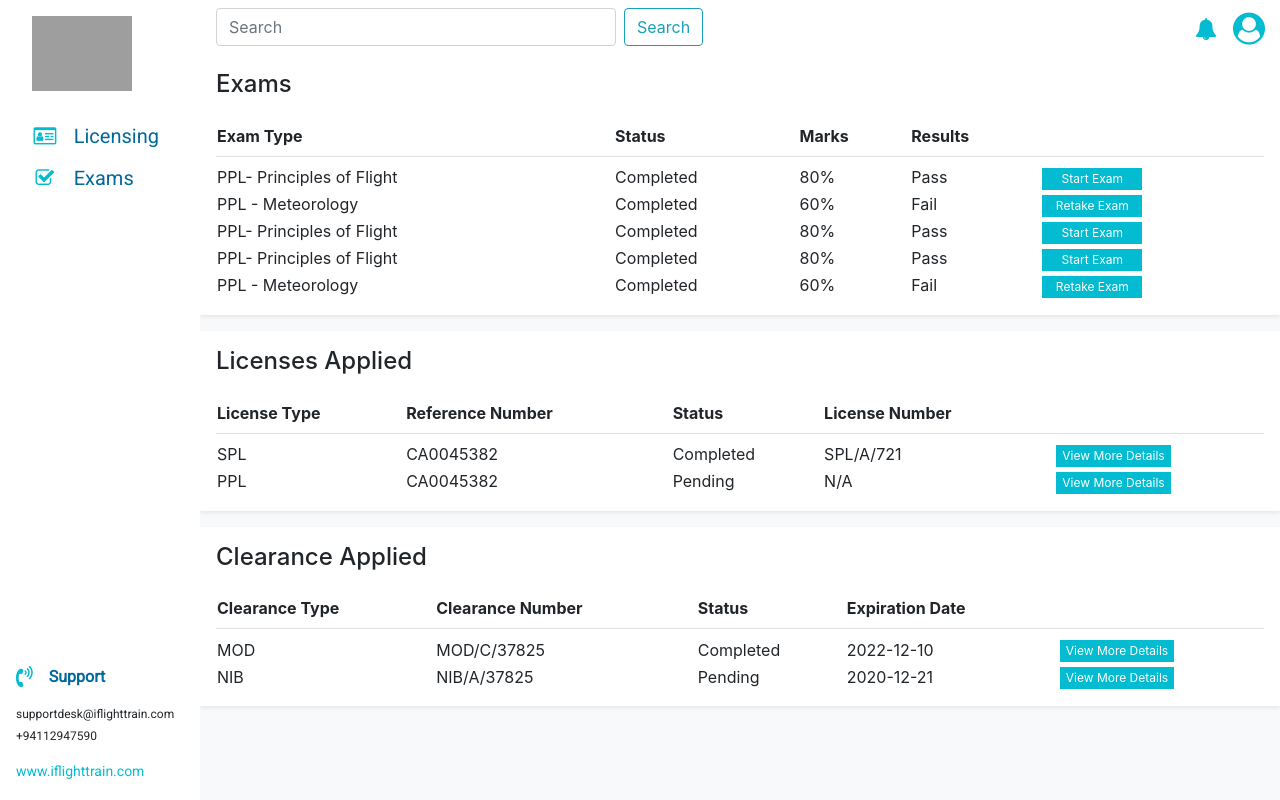
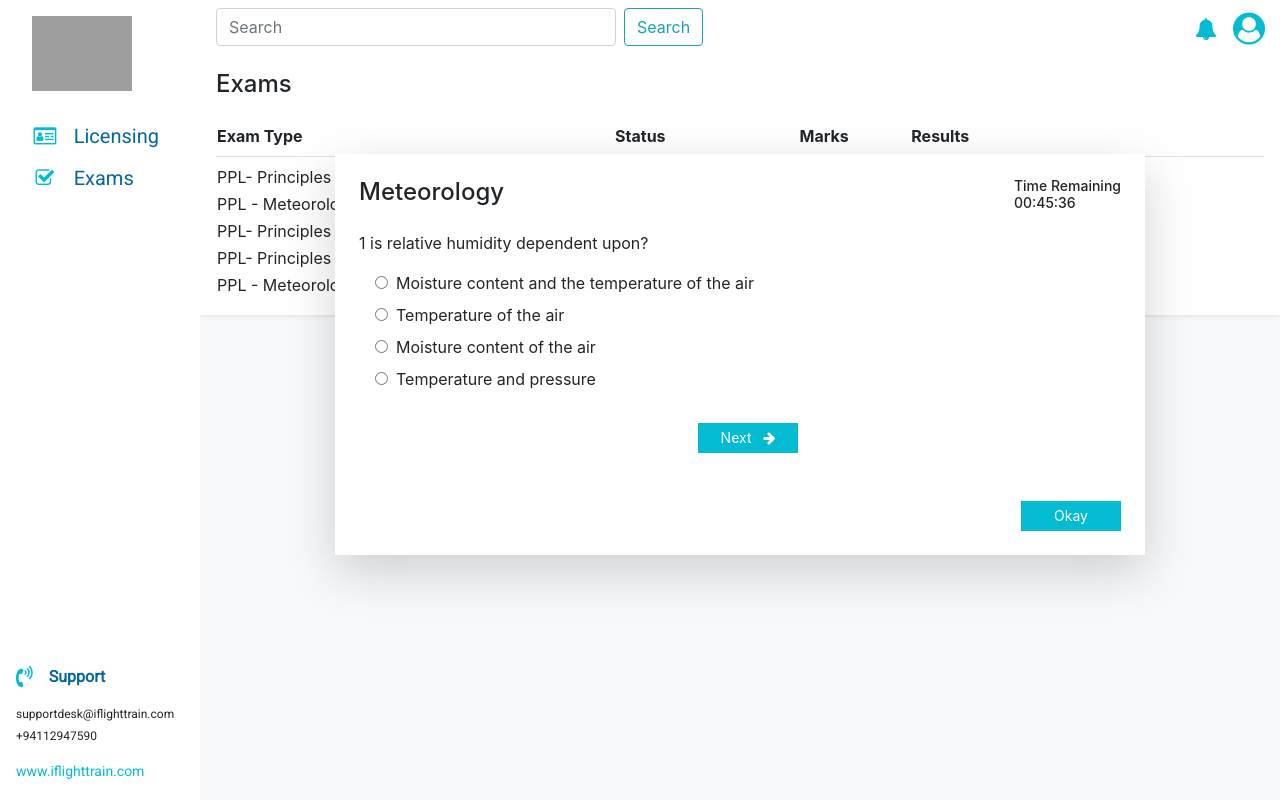
Before and after one commit to ImeshaMendis/civil-aviation-app, an Angular app: page / in a window 1280 px wide. Built offline with nearby package versions, Linux system fonts and the light colour scheme; grey boxes are pictures that could not be loaded.

Commit message:
version 2

```diff
--- a/src/app/app.component.html
+++ b/src/app/app.component.html
@@ -17,5 +17,5 @@
 <div class="section2">
   <app-header></app-header>
   <app-exams></app-exams>
-  <app-licensing></app-licensing>
+<!--  <app-licensing></app-licensing>-->
 </div>
--- a/src/app/exams/exams.component.html
+++ b/src/app/exams/exams.component.html
@@ -1,6 +1,10 @@
 <style>
   .color-blue{
     color: #03bcd2;
+  }
+
+  .font-small{
+    font-size: 14px !important;
   }
 
   .container{
@@ -14,6 +18,30 @@
     color: white;
     border: none;
     width: 100px;
+  }
+
+  .container.pop-up{
+    position: absolute;
+    margin-left: auto;
+    margin-right: auto;
+    left: 0;
+    right: 0;
+    top: 100px;
+  }
+
+  button.okay{
+    height: 30px;
+    width: 100px;
+    font-size: 14px;
+  }
+
+  button.next{
+    display: block;
+    margin-left: auto;
+    margin-right: auto;
+    height: 30px;
+    width: 100px;
+    font-size: 14px;
   }
 </style>
 
@@ -63,3 +91,20 @@
     </tr>
   </table>
 </div>
+
+<div class="container shadow-lg bg-white p-4 w-75 pop-up">
+  <h4 class="pb-3">Meteorology<div class="float-right font-small">Time Remaining<br>00:45:36</div></h4>
+  <p>1 is relative humidity dependent upon?</p>
+  <div class="pl-3">
+  <input type="radio" id="" name="gender" value="male">
+  <label class="pl-2" for="">Moisture content and the temperature of the air</label><br>
+  <input type="radio" id="" name="gender" value="female">
+  <label class="pl-2"  for="">Temperature of the air</label><br>
+  <input type="radio" id="" name="gender" value="other">
+  <label class="pl-2"  for="">Moisture content of the air</label><br>
+  <input type="radio" id="" name="gender" value="other">
+  <label class="pl-2"  for="">Temperature and pressure</label><br><br>
+    <button class="next" type="button" onclick="alert('')">Next <i class="fa fa-arrow-right pl-2" aria-hidden="true"></i></button>
+  </div>
+  <button class="okay float-right mt-5" type="button" onclick="alert('')">Okay</button>
+</div>
```
